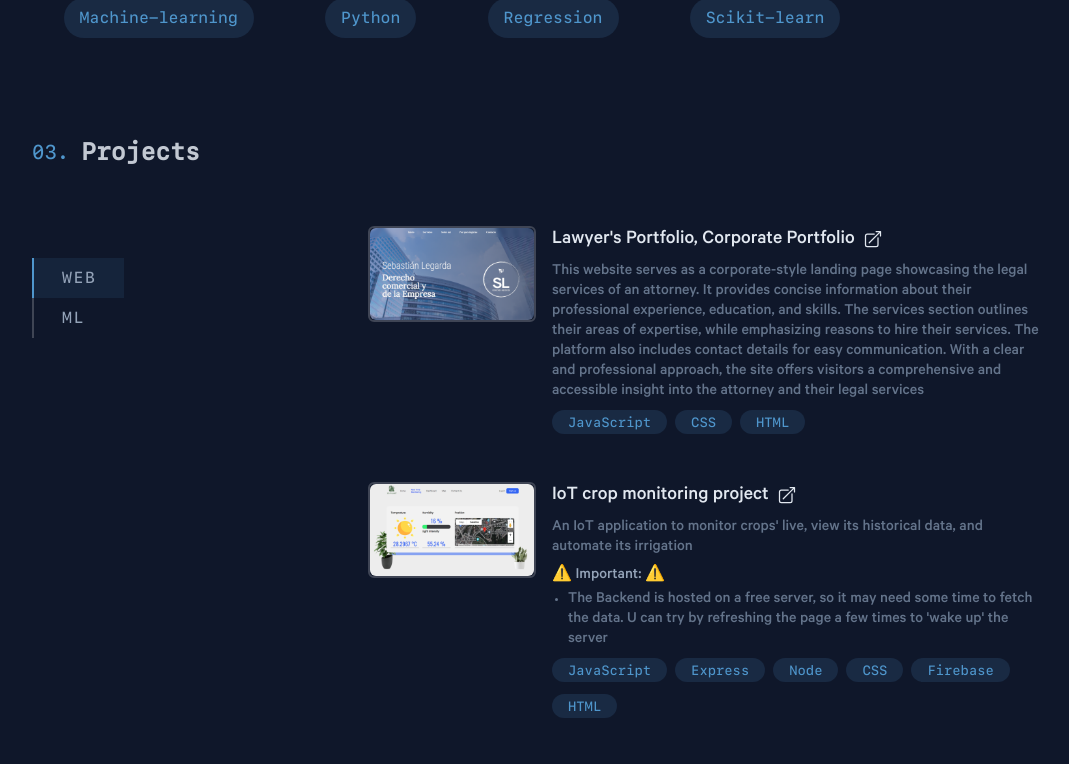
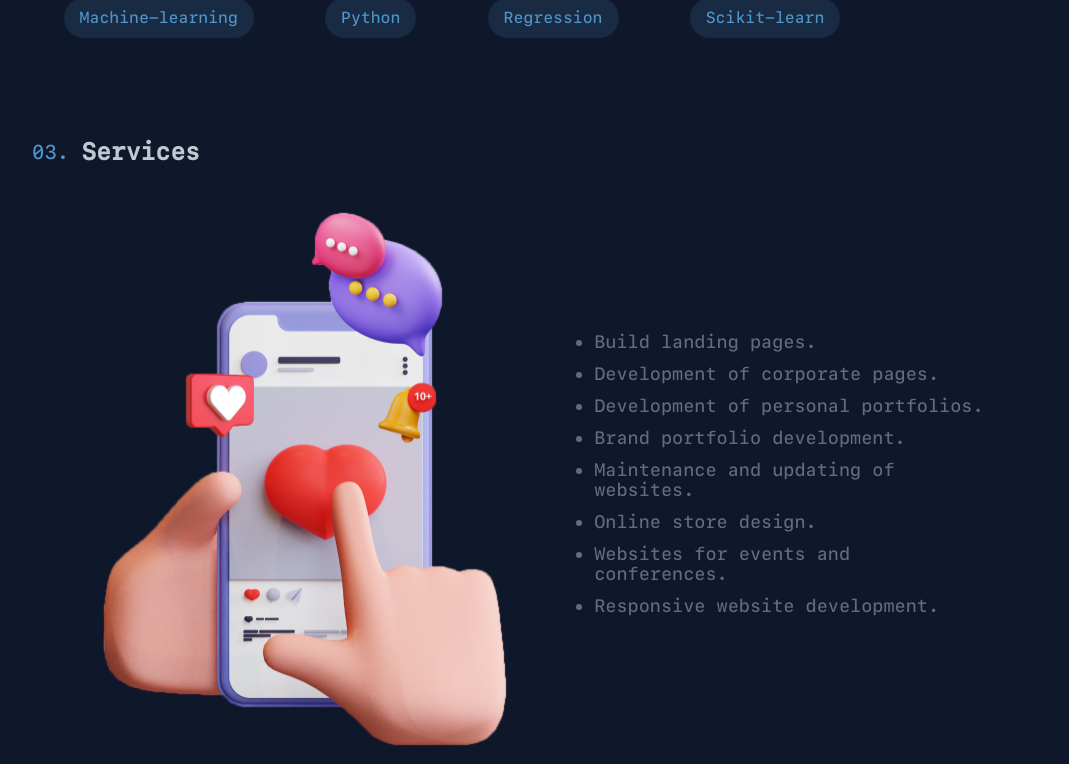
Before and after one commit to PuentesDeByte/00_portfolio_byteBridges, a React (Vite) app: page / in a window 1280 px wide. Shown: the part 1011-1775 px from the top of the page, without its empty margins (96-1165 px from the left). Built offline with nearby package versions, Linux system fonts and the light colour scheme.

Commit message:
addesde services section

```diff
--- a/src/components/Header.jsx
+++ b/src/components/Header.jsx
@@ -6,7 +6,7 @@ import { useEffect, useState } from 'react'
 
 const Header = () => {
 
-  const categories = ['about', 'skills', 'projects']
+  const categories = ['about', 'skills', 'services', 'projects']
 
   const [isCheckoutSideMenuOpen, setIsCheckoutSideMenuOpen] = useState(false)
 
--- a/src/containers/Projects.jsx
+++ b/src/containers/Projects.jsx
@@ -62,7 +62,7 @@ const Projects = () => {
 
   return (
     <section id="projects" className="projects w-full h-fit mb-24">
-      <SectionsTitle number={'3'} text={'Projects'} />
+      <SectionsTitle number={'4'} text={'Projects'} />
 
       <div className="projects-content flex justify-between w-full flex-col md:flex-row">
 
--- a/src/containers/Skills.jsx
+++ b/src/containers/Skills.jsx
@@ -7,7 +7,19 @@ const Skills = () => {
 
   const skillsList = sortJSONByCategorieAndString(technologies, 'priority', 'name')
 
+  const services = [
+    'Build landing pages.',
+    'Development of corporate pages.',
+    'Development of personal portfolios.',
+    'Brand portfolio development.',
+    'Maintenance and updating of websites.',
+    'Online store design.',
+    'Websites for events and conferences.',
+    'Responsive website development.',
+  ]
+
   return (
+    <>
       <section id="skills" className="skills gl-txt-main-font">
         <SectionsTitle number={'2'} text={'Skills'} />
         <div className="skills-lists flex justify-around w-full flex-wrap gap-x-2 gap-y-3 max-w-[840px] mb-24">
@@ -23,7 +35,37 @@ const Skills = () => {
 
         </div>
       </section>
+
+      <section id="services" className="skills gl-txt-main-font">
+        <SectionsTitle number={'3'} text={'Services'} />
+
+        <div className="mb-10 max-[767px]:flex-col text-lg max-[640px]:text-base text-slate-300/60 leading-5 h-full flex w-full justify-evenly max-[768px]:gap-y-8">
+          <figure className="h-fit w-2/5 max-[767px]:w-full flex justify-center mb-0 max-[767px]:top-[-100px] max-[640px]:top-[-50px] max-[400px]:top-0 relative" >
+            <img src="servicesImage.png" alt="services image" className="max-[767px]:w-1/2  max-[400px]:w-2/3 h-auto" />
+          </figure>
+
+          <div className="h-auto w-2/5 flex items-center max-[767px]:pl-12 max-[767px]:w-full max-[767px]:mt-[-100px] max-[640px]:mt-[-50px] max-[400px]:mt-0 max-[400px]:pl-4">
+            <ul className="list-disc pl-4 mb-0">
+              {
+                services.map((service, id) => (
+                  <li key={id} className="mb-3 media-icons opacity-[75%]">
+                    {service[0].toUpperCase() + service.substring(1)}
+                  </li>
+                ))
+              }
+            </ul>
+          </div>
+
+        </div>
+
+      </section>
+
+    </>
   )
+
+
+
+
 }
 
 export default Skills
```
Also changed, not shown: public/servicesImage.png (added). Lines whose indentation alone changed are shown as unchanged.
